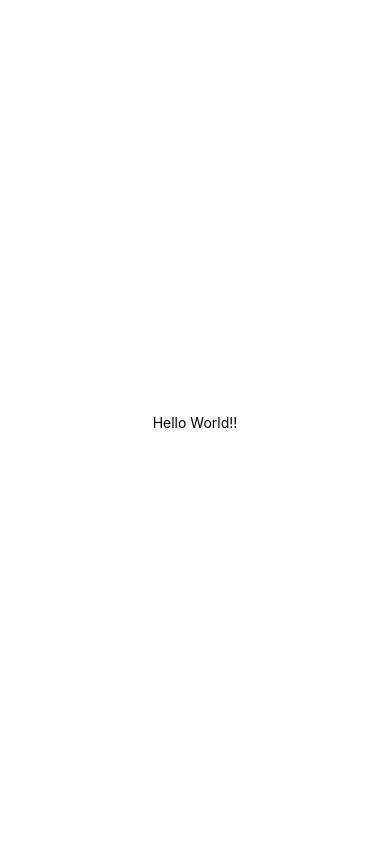
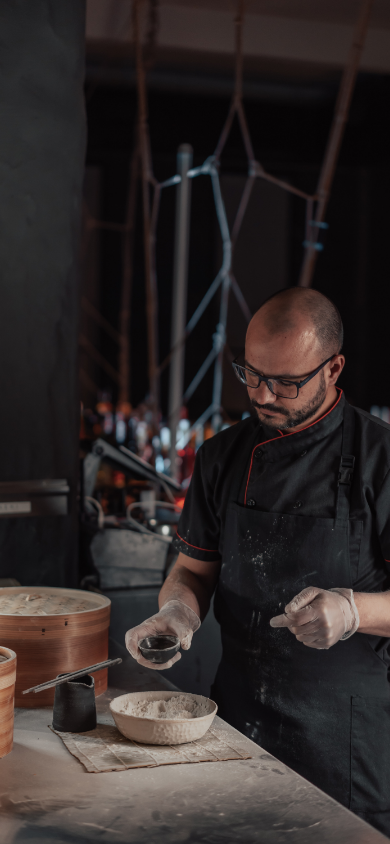
Before and after one commit to Vanpan58/App_Delivery, a React Native app in the folder app_react_van/: screen / in a window 390 px wide. Built offline with nearby package versions, Linux system fonts and the light colour scheme.

Commit message:
imageBackground chef

```diff
--- a/app_react_van/App.tsx
+++ b/app_react_van/App.tsx
@@ -1,7 +1,34 @@
 import { StatusBar } from 'expo-status-bar';
-import { StyleSheet, Text, View } from 'react-native';
+import { StyleSheet, Text, View, Image } from 'react-native';
 
 export default function App() {
+  return (
+    <View style={styles.container}>
+      <Image
+        source={require('./assets/chef.jpg')}
+        style={styles.imageBackground}
+      />
+    </View>
+  );
+}
+
+const styles = StyleSheet.create({
+  container: {
+    flex: 1,
+    backgroundColor: '#fff',
+  },
+  imageBackground: {
+    width: '100%',
+    height: '100%',
+  },
+});
+
+
+
+
+
+
+/*export default function App() {
   return (
     <View style={styles.container}>
       <Text>Hello World!!</Text>
@@ -17,4 +44,4 @@ const styles = StyleSheet.create({
     alignItems: 'center',
     justifyContent: 'center',
   },
-});
+});*/
--- a/app_react_van/package.json
+++ b/app_react_van/package.json
@@ -3,7 +3,7 @@
   "version": "1.0.0",
   "main": "node_modules/expo/AppEntry.js",
   "scripts": {
-    "start": "expo start",
+    "start": "npx expo start",
     "android": "expo start --android",
     "ios": "expo start --ios",
     "web": "expo start --web"
@@ -17,6 +17,8 @@
   "devDependencies": {
     "@babel/core": "^7.20.0",
     "@types/react": "~18.2.45",
+    "@types/react-native": "^0.73.0",
+    "expo-cli": "^6.3.10",
     "typescript": "^5.1.3"
   },
   "private": true
```
Also changed, not shown: app_react_van/assets/chef.jpg (added), 1 other file (tests, documents, lock files or other folders).
